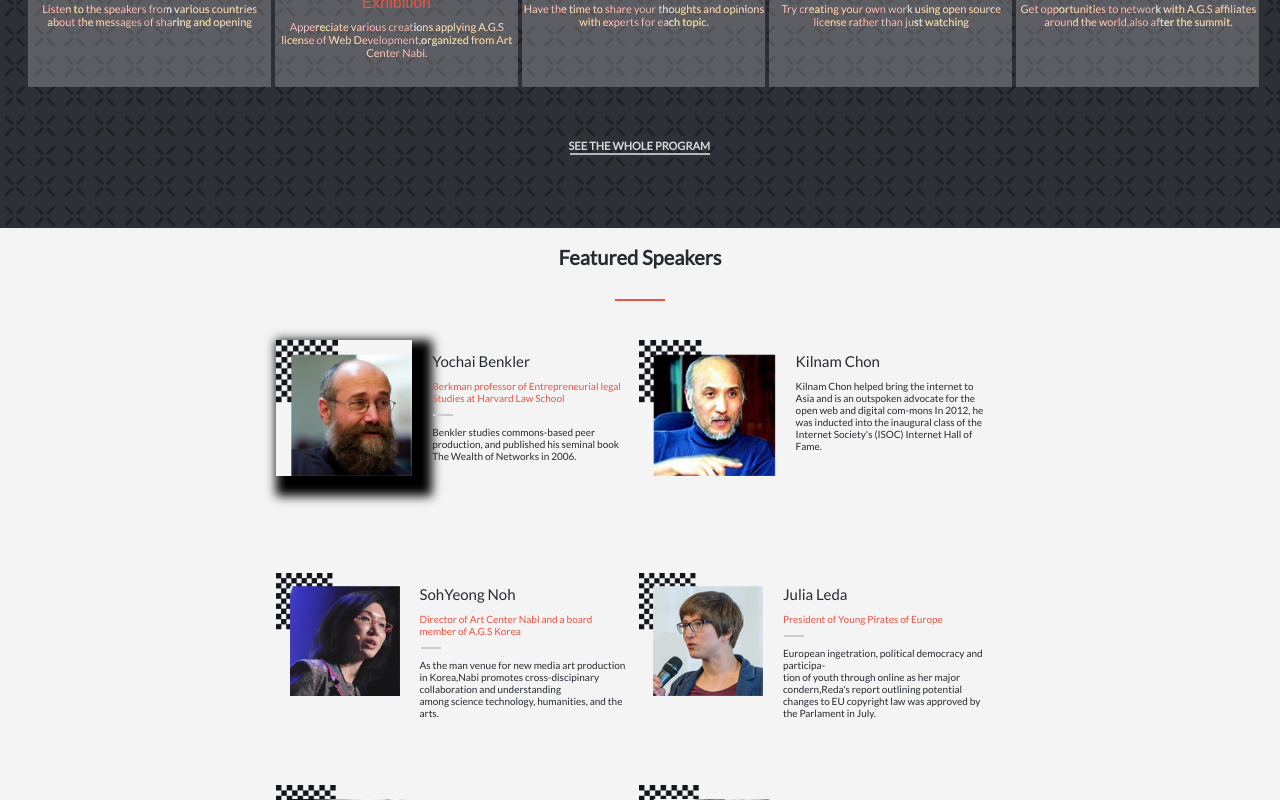
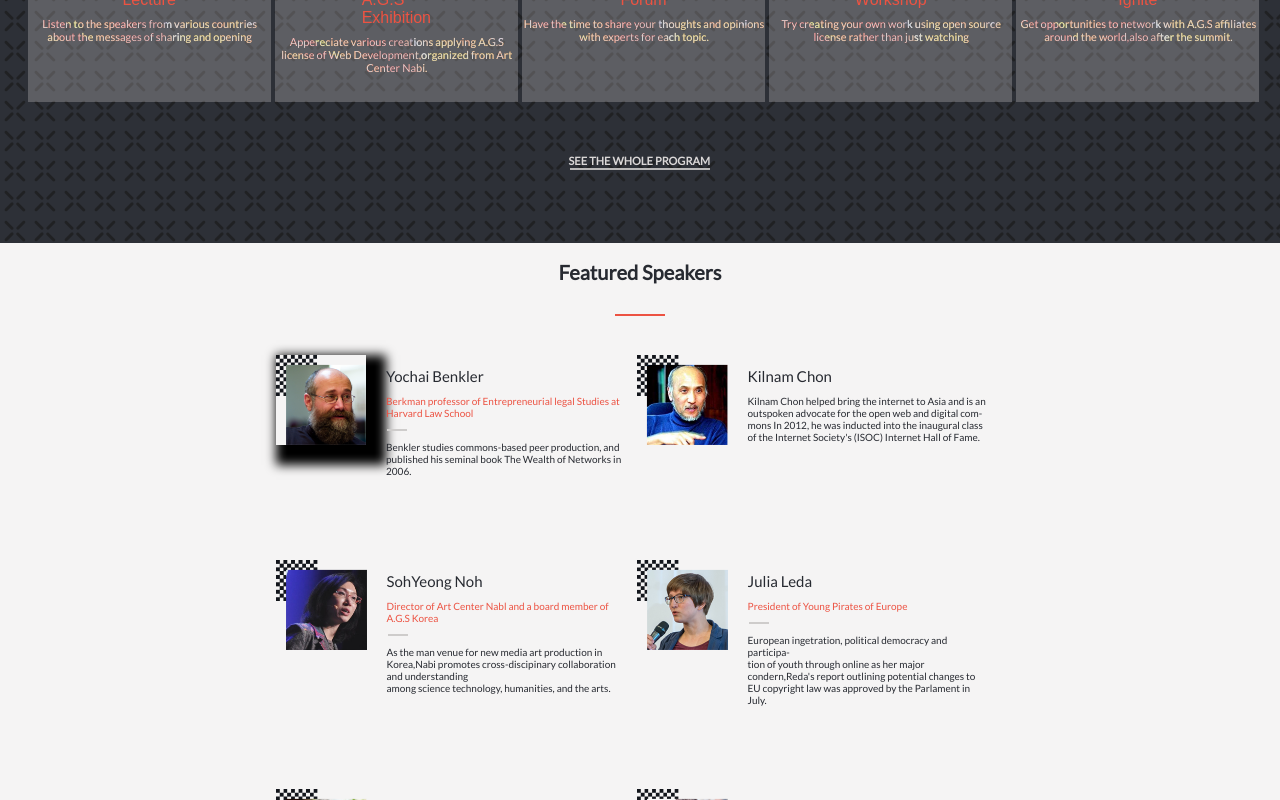
Before and after one commit to VSeray/Capstone-1, a plain HTML site: page index.html in a window 1280 px wide. In both pictures the pointer is over the picture 335 px from the left and 399 px from the top of the page. Drawn offline with Linux system fonts and the light colour scheme.

Commit message:
fixed speakers images

```diff
--- a/style.css
+++ b/style.css
@@ -27,8 +27,8 @@
 }
 
 .featuredSpeakers .speakers li img {
-  width: 40%;
-  height: 60%;
+  width: 100px;
+  height: 90px;
   margin-right: 20px;
 }
 
@@ -36,8 +36,8 @@
 .featuredSpeakers .speakers li img:active {
   -webkit-box-shadow: 10px 10px 10px 10px;
   box-shadow: 10px 10px 10px 10px;
-  width: 60%;
-  height: 60%;
+  width: 90px;
+  height: 90px;
   margin-right: 20px;
 }
 
```
